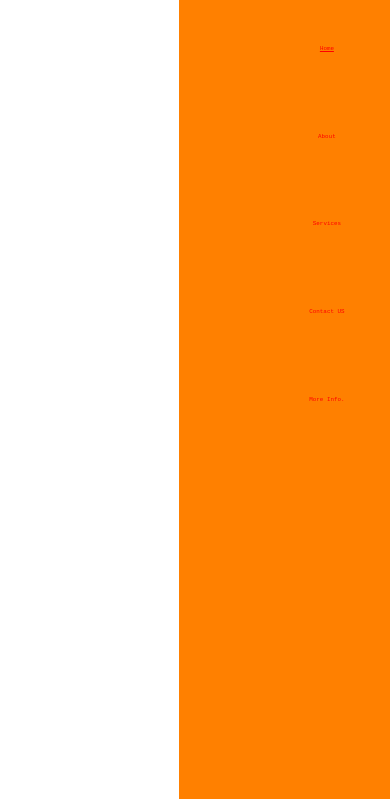
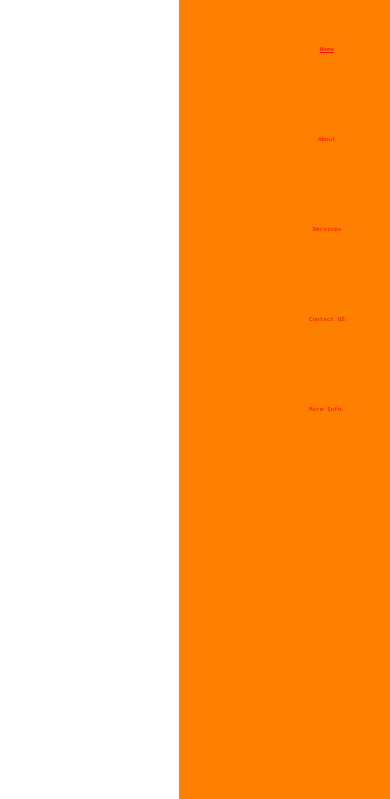
Before and after one commit to Ankit-143aj/webpage, a plain HTML site: page index.html in a window 390 px wide. Shown: the part 45-844 px from the top of the page. Drawn offline with Linux system fonts and the light colour scheme.

Commit message:
Update style.css

```diff
--- a/css/style.css
+++ b/css/style.css
@@ -150,6 +150,13 @@ background:linear-gradient(white,aqua);
     line-height:15;
     padding: 50px;
   }
+  .header .menu .menubar ul li{
+    width:100%;
+  }
+  .header .menu .menubar ul li a{
+    width:100%;
+    font-size:20%;
+  }
 
 
   .header .menu .mobilebar{
```
